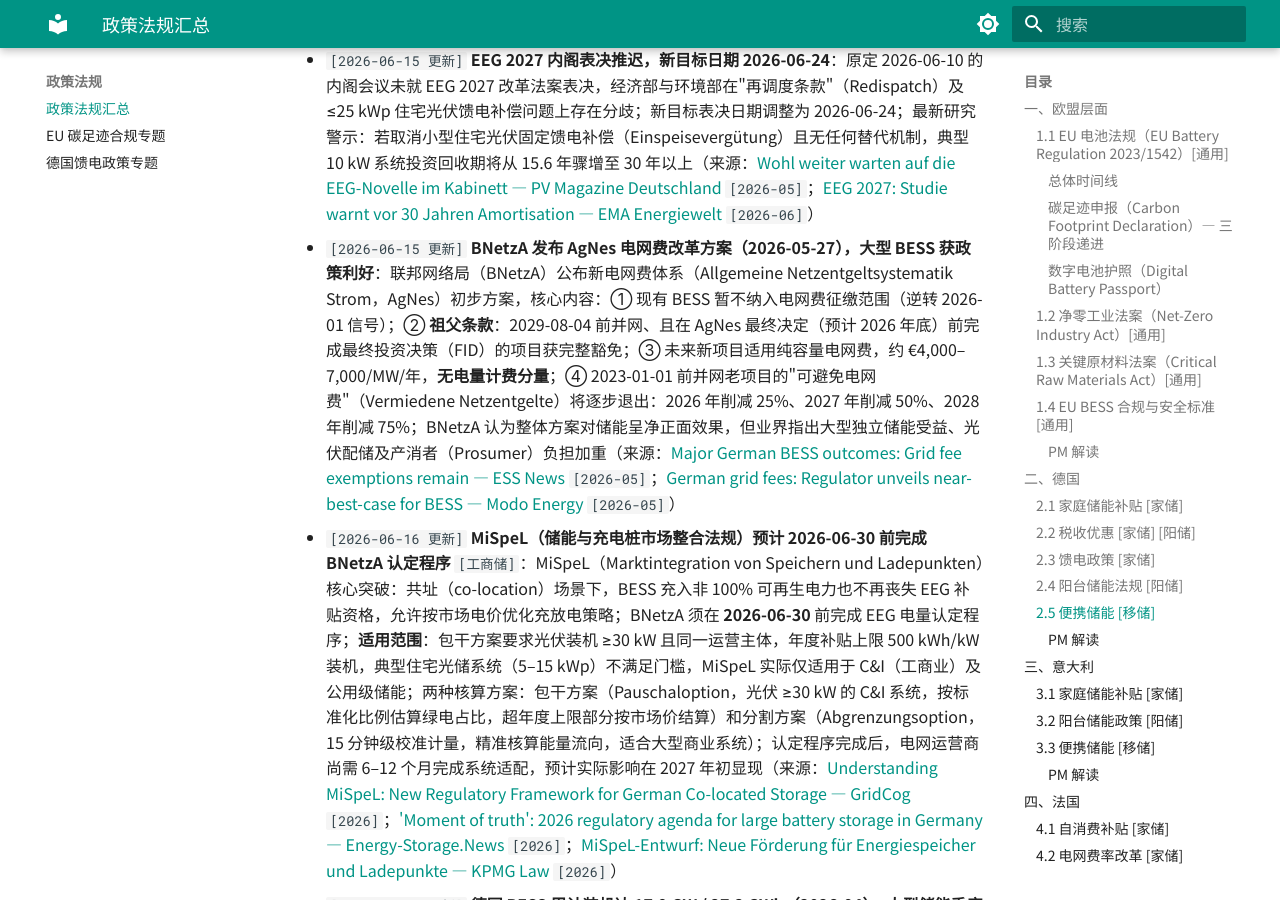
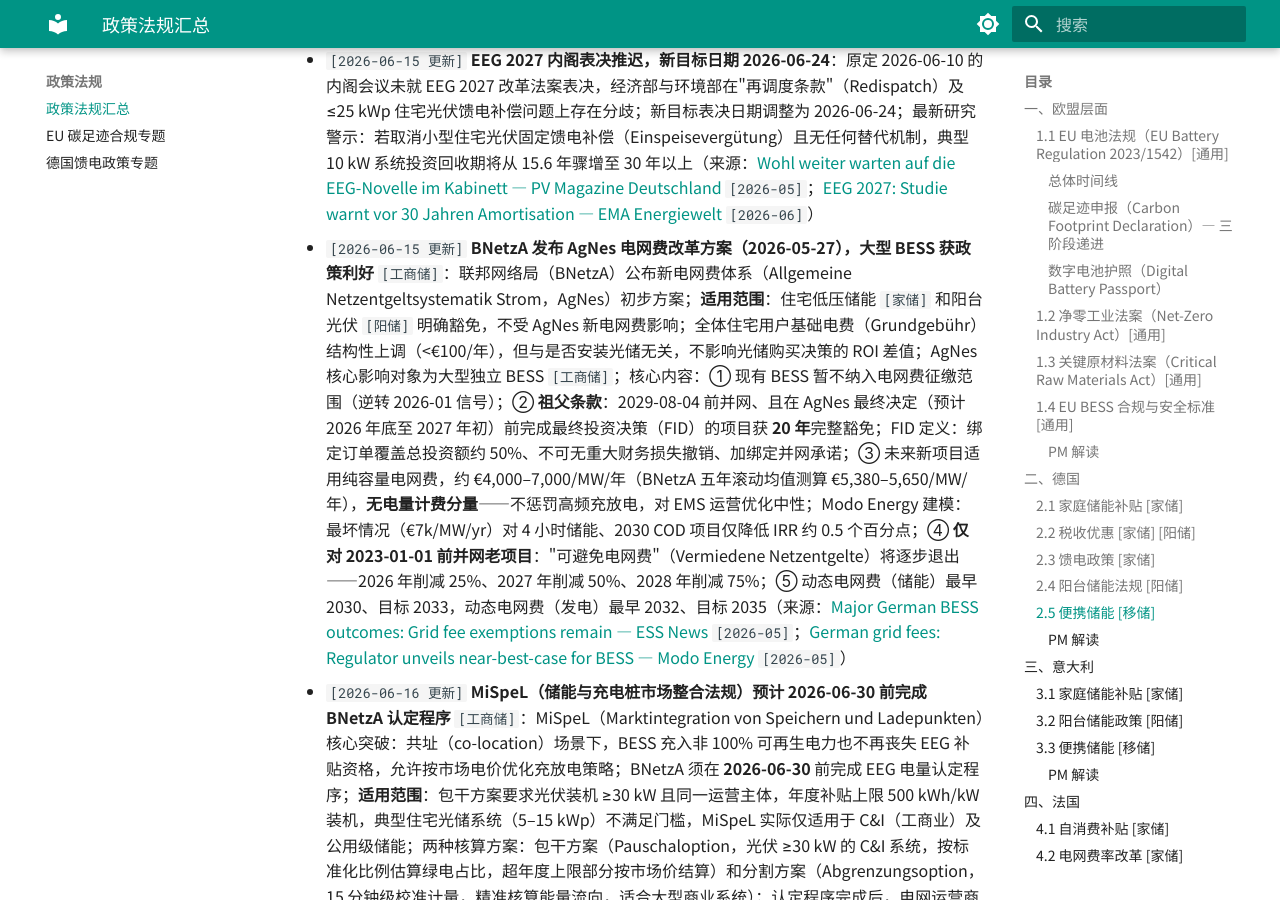
Before and after one commit to jeff9141/energy-storage-intel, an MkDocs documentation site: the page built from docs/policy/energy_storage_policy_regulations.md, in a window 1280 px wide and 900 px high, scrolled down 8757 px. Built offline with MkDocs 1.6.1 and Material for MkDocs 9.7.7, drawn with Linux system fonts in a browser that asks for light colours; some of the changed text lies outside the part shown.

Commit message:
更新 AgNes 政策条目：明确适用范围，家储阳储豁免，修正 PM 解读
- 政策条目增加 [工商储] 标签，补充住宅/阳储明确豁免说明
- 补充祖父条款 20 年保护期、FID 定义、容量费精确测算值、IRR 影响建模
- 补充动态电网费远期时间线（储能 2030/发电 2032）
- PM 解读从"隐性负面"修正为"无影响，无需软件适配"
- 明确 Vermiedene Netzentgelte 退出仅影响 2023 年前并网老系统

Co-Authored-By: Claude Opus 4.6 <noreply@anthropic.com>

```diff
--- a/docs/policy/energy_storage_policy_regulations.md
+++ b/docs/policy/energy_storage_policy_regulations.md
@@ -209,7 +209,7 @@
 - `[2026-06-14 更新]` **iMSys 部署执法提速**：2026-03 下旬，BNetzA 对 77 家尚未启动智能电表部署的计量点运营商启动执法程序，威胁合规罚款（来源：[How is the German Smart Meter Rollout Progressing? — FfE](https://www.ffe.de/en/publications/how-is-the-german-smart-meter-rollout-progressing/) `[2026]`）
 - `[2026-06-14 更新]` ⚠️ **信息更新：VDE-AR-N 4105:2026-03（2026-03-01 生效）正式取消 2,000 Wp 组件上限**：新版并网连接标准废除 Solarpaket I 所设的 2,000 Wp 模组功率上限；在 800 VA 并网馈电上限不变的前提下，允许阳台光伏配备更大功率组件（实测配置可达 5-10 kWp），将日间多余电力存入电池而非馈网；含储能系统的阳台光伏被正式纳入简化注册流程，无需专业电工介入，用户可自行填写专用表格完成 Marktstammdatenregister 注册（来源：[New German rule allows larger plug-in PV without electrician — PV Magazine](https://www.pv-magazine.com/2026/04/08/new-german-rule-allows-larger-plug-in-pv-without-electrician/) `[2026-04]`；[New German allowances give further boosts for plug-in PV and storage — ESS News](https://www.ess-news.com/2026/04/10/new-german-allowances-give-further-boosts-for-plug-in-pv-and-storage/) `[2026-04]`）
 - `[2026-06-15 更新]` **EEG 2027 内阁表决推迟，新目标日期 2026-06-24**：原定 2026-06-10 的内阁会议未就 EEG 2027 改革法案表决，经济部与环境部在"再调度条款"（Redispatch）及 ≤25 kWp 住宅光伏馈电补偿问题上存在分歧；新目标表决日期调整为 2026-06-24；最新研究警示：若取消小型住宅光伏固定馈电补偿（Einspeisevergütung）且无任何替代机制，典型 10 kW 系统投资回收期将从 15.6 年骤增至 30 年以上（来源：[Wohl weiter warten auf die EEG-Novelle im Kabinett — PV Magazine Deutschland](https://www.pv-magazine.de/2026/05/26/wohl-weiter-warten-auf-die-eeg-novelle-im-kabinett/) `[2026-05]`；[EEG 2027: Studie warnt vor 30 Jahren Amortisation — EMA Energiewelt](https://ema-energiewelt.de/wissen/eeg-2027-amortisation-30-jahre-kabinett-vertagt) `[2026-06]`）
-- `[2026-06-15 更新]` **BNetzA 发布 AgNes 电网费改革方案（2026-05-27），大型 BESS 获政策利好**：联邦网络局（BNetzA）公布新电网费体系（Allgemeine Netzentgeltsystematik Strom，AgNes）初步方案，核心内容：① 现有 BESS 暂不纳入电网费征缴范围（逆转 2026-01 信号）；② **祖父条款**：2029-08-04 前并网、且在 AgNes 最终决定（预计 2026 年底）前完成最终投资决策（FID）的项目获完整豁免；③ 未来新项目适用纯容量电网费，约 €4,000–7,000/MW/年，**无电量计费分量**；④ 2023-01-01 前并网老项目的"可避免电网费"（Vermiedene Netzentgelte）将逐步退出：2026 年削减 25%、2027 年削减 50%、2028 年削减 75%；BNetzA 认为整体方案对储能呈净正面效果，但业界指出大型独立储能受益、光伏配储及产消者（Prosumer）负担加重（来源：[Major German BESS outcomes: Grid fee exemptions remain — ESS News](https://www.ess-news.com/2026/05/28/major-german-bess-outcomes-grid-fee-exemptions-remain-higher-costs-for-prosumers/) `[2026-05]`；[German grid fees: Regulator unveils near-best-case for BESS — Modo Energy](https://modoenergy.com/research/germany-grid-fees-agnes-netzentgelte-bess-batteries-bnetza-update-capacity-fees-may-2026) `[2026-05]`）
+- `[2026-06-15 更新]` **BNetzA 发布 AgNes 电网费改革方案（2026-05-27），大型 BESS 获政策利好** `[工商储]`：联邦网络局（BNetzA）公布新电网费体系（Allgemeine Netzentgeltsystematik Strom，AgNes）初步方案；**适用范围**：住宅低压储能 `[家储]` 和阳台光伏 `[阳储]` 明确豁免，不受 AgNes 新电网费影响；全体住宅用户基础电费（Grundgebühr）结构性上调（<€100/年），但与是否安装光储无关，不影响光储购买决策的 ROI 差值；AgNes 核心影响对象为大型独立 BESS `[工商储]`；核心内容：① 现有 BESS 暂不纳入电网费征缴范围（逆转 2026-01 信号）；② **祖父条款**：2029-08-04 前并网、且在 AgNes 最终决定（预计 2026 年底至 2027 年初）前完成最终投资决策（FID）的项目获 **20 年**完整豁免；FID 定义：绑定订单覆盖总投资额约 50%、不可无重大财务损失撤销、加绑定并网承诺；③ 未来新项目适用纯容量电网费，约 €4,000–7,000/MW/年（BNetzA 五年滚动均值测算 €5,380–5,650/MW/年），**无电量计费分量**——不惩罚高频充放电，对 EMS 运营优化中性；Modo Energy 建模：最坏情况（€7k/MW/yr）对 4 小时储能、2030 COD 项目仅降低 IRR 约 0.5 个百分点；④ **仅对 2023-01-01 前并网老项目**："可避免电网费"（Vermiedene Netzentgelte）将逐步退出——2026 年削减 25%、2027 年削减 50%、2028 年削减 75%；⑤ 动态电网费（储能）最早 2030、目标 2033，动态电网费（发电）最早 2032、目标 2035（来源：[Major German BESS outcomes: Grid fee exemptions remain — ESS News](https://www.ess-news.com/2026/05/28/major-german-bess-outcomes-grid-fee-exemptions-remain-higher-costs-for-prosumers/) `[2026-05]`；[German grid fees: Regulator unveils near-best-case for BESS — Modo Energy](https://modoenergy.com/research/germany-grid-fees-agnes-netzentgelte-bess-batteries-bnetza-update-capacity-fees-may-2026) `[2026-05]`）
 - `[2026-06-16 更新]` **MiSpeL（储能与充电桩市场整合法规）预计 2026-06-30 前完成 BNetzA 认定程序** `[工商储]`：MiSpeL（Marktintegration von Speichern und Ladepunkten）核心突破：共址（co-location）场景下，BESS 充入非 100% 可再生电力也不再丧失 EEG 补贴资格，允许按市场电价优化充放电策略；BNetzA 须在 **2026-06-30** 前完成 EEG 电量认定程序；**适用范围**：包干方案要求光伏装机 ≥30 kW 且同一运营主体，年度补贴上限 500 kWh/kW装机，典型住宅光储系统（5–15 kWp）不满足门槛，MiSpeL 实际仅适用于 C&I（工商业）及公用级储能；两种核算方案：包干方案（Pauschaloption，光伏 ≥30 kW 的 C&I 系统，按标准化比例估算绿电占比，超年度上限部分按市场价结算）和分割方案（Abgrenzungsoption，15 分钟级校准计量，精准核算能量流向，适合大型商业系统）；认定程序完成后，电网运营商尚需 6–12 个月完成系统适配，预计实际影响在 2027 年初显现（来源：[Understanding MiSpeL: New Regulatory Framework for German Co-located Storage — GridCog](https://www.gridcog.com/blog/understanding-mispel-the-new-regulatory-framework-for-german-co-located-storage) `[2026]`；['Moment of truth': 2026 regulatory agenda for large battery storage in Germany — Energy-Storage.News](https://www.energy-storage.news/moment-of-truth-the-2026-regulatory-agenda-for-large-battery-storage-in-germany/) `[2026]`；[MiSpeL-Entwurf: Neue Förderung für Energiespeicher und Ladepunkte — KPMG Law](https://kpmg-law.de/mispel-entwurf-neue-foerderung-fuer-energiespeicher-und-ladepunkte/) `[2026]`）
 - `[2026-06-16 更新]` **德国 BESS 累计装机达 17.9 GW / 27.2 GWh（2026-04），大型储能季度新增首次超越住宅端**：截至 2026-04，德国电池储能累计装机 17.9 GW / 27.2 GWh；2026 年 Q1 大型商用/公用 BESS 季度新增容量**7 年来首次超越住宅端**，与 Q1 储能装机总量同比 +67%（创历史纪录）相印证，德国储能市场正进入"商业化规模化"阶段（来源：[BESS Market Germany 2026: Trends & Growth Analysis — Mobility House Energy](https://mobilityhouse-energy.com/int_en/knowledge-center/article/bess-in-germany-market-overview-2026) `[2026]`）
 - `[2026-06-17 更新]` **Reiche 在 BDEW 大会（2026-06-10）承诺夏休前提交内阁，并释放 Redispatch 关键妥协信号**：联邦经济部长 Reiche 在 BDEW 年会（柏林，2026-06-10）明确表态，EEG 改革草案和 Netzpaket（电网立法包）将在**夏季议会休会前**提交内阁；同时释放关键妥协信号——表示可放弃草案中业界强烈反对的"Redispatch 预留条款"（允许电网运营商在瓶颈时段切断风电/光伏馈电且不予补偿），该条款是导致内阁推迟（从 6-10 延至 6-24）的两大核心争点之一；Reiche 让步后内阁通过可能性大幅提升；SPD 与 Union 在 Netzpaket 部分细节上仍存分歧，但整体立法推进势头明显加速（来源：[Reiche auf BDEW-Kongress 2026: EEG und Netzpaket noch vor der Sommerpause ins Kabinett — PV Magazine Deutschland](https://www.pv-magazine.de/2026/06/10/reiche-auf-bdew-kongress-2026-eeg-und-netzpaket-noch-vor-der-sommerpause-ins-kabinett/) `[2026-06]`；[BDEW-Kongress: Reiche zeigt sich bei Energiewende kompromissbereit — T-Online](https://www.t-online.de/finanzen/energie/id_101292472/bdew-kongress-reiche-zeigt-sich-bei-energiewende-kompromissbereit.html) `[2026-06]`）
@@ -223,7 +223,7 @@
 > - **120 万套存量是阳储 App 获客的天然池子**：德国阳台光伏用户已经习惯了"装上就用"的即插即用体验。阳储产品的 App 首次配网流程必须极简（<3 分钟完成），否则直接流失。参考 Zendure 和 EcoFlow 在这块的 onboarding 设计
 > - **Schuko 960 Wp 限制是产品定义的边界约束**：使用 Schuko 插头时模组不能超 960 Wp，这意味着阳储产品如果要支持 Schuko 场景，硬件功率上限已被政策锁死。App 里需要在安装引导流程中区分 Schuko vs Wieland 两种场景的功率配置
 > - **EEG 2027 内阁表决悬而未决，但储能的结构性刚需已不可逆**：EEG 2027 若取消 ≤25 kWp 住宅光伏固定馈电补偿且无替代机制，新装系统 ROI 从 15.6 年拉长至 30 年以上——除非配储能规避负电价窗口并提升自消费率。6 月 24 日内阁无论是否通过，这个方向已在市场层面形成共识。App 应提前备好"光储捆绑 ROI 计算器"：用户输入系统参数后，对比"纯光伏 vs 光储组合"两条回收曲线，让 30 年 vs 10 年的对比自己说话
-> - **AgNes 对家储存量用户是隐性负面，收益数字必须更新**：BNetzA 确认大型独立 BESS 获电网费豁免（2029-08 前并网 + 2026 年底前 FID），利好商业项目。但 2023-01-01 前并网的老住宅光储系统，"可避免电网费"（Vermiedene Netzentgelte）将在 2026–2028 年累计削减 75%。App 端若仍展示基于旧数据的年度预估收益，会向存量用户呈现失真数字，造成信任风险——需要接入最新电网费数据源，并在界面上标注"收益测算截至 XXXX，电网费变化已纳入计算"
+> - **AgNes 对家储和阳储产品线无影响，无需软件适配**：住宅低压储能和阳台光伏被 AgNes 明确豁免；全体住宅用户基础电费（Grundgebühr）虽结构性上调（<€100/年），但与是否安装光储无关——"装 vs 不装"的 ROI 差值不受影响，无需纳入收益计算器。AgNes 的核心影响对象是大型独立 BESS（纯容量费 €4–7k/MW/年 + 20 年祖父条款），属于 B 端投资测算范畴。**唯一例外**：2023-01-01 前并网的老住宅光储系统受 Vermiedene Netzentgelte 逐步退出影响（2026–2028 年累计削减 75%），若产品有此存量用户群，App 收益引擎需按年动态调整该收入项；若目标用户群不含 2023 年前存量，可完全忽略
 > - **MiSpeL 仅适用于工商储（C&I）及公用级储能，与家储产品线无关**：包干方案（Pauschaloption）要求光伏装机 ≥30 kW 且同一运营主体，典型住宅光储系统（5–15 kWp）不满足准入门槛。共址 BESS 不再要求 100% 可再生电力充入才能保留 EEG 补贴，EMS 算法可以从"最大化绿电消纳"切换为"最大化市场套利"——但这一策略解绑只对 C&I 及公用级储能有意义。对同时拥有商业储能业务线的厂商，MiSpeL 意味着 B 端 EMS 需要增加"EEG 电量分割核算"模块：包干方案下监控年度 500 kWh/kW 补贴上限并自动估算绿电占比，分割方案下接入 15 分钟级校准计量数据源，满足 BNetzA 合规要求的同时最大化套利收益。家储 App 无需为 MiSpeL 做任何适配
 > - **Redispatch 妥协信号落地，EEG 2027 内阁审议可期，产品路线图应立即解锁**：经济部长在 BDEW 大会公开承诺夏休前审议且明确放弃 Redispatch 条款，将 EEG 2027 内阁表决确定性从"不明朗"升级为"大概率通过"。产品规划不应继续观望——≤25 kWp 住宅光伏取消固定馈电补偿（配储豁免 50% 馈电上限）和 iMSys 门槛降至 2 kW 两条核心条款几乎必然进入最终法案。建议立即将"光储 ROI 双轨计算器（纯光伏 vs 光储对比曲线）"和"iMSys 智能电表接入兼容适配"排入 2026 Q3 开发计划，无需等待立法最终通过
 
```
